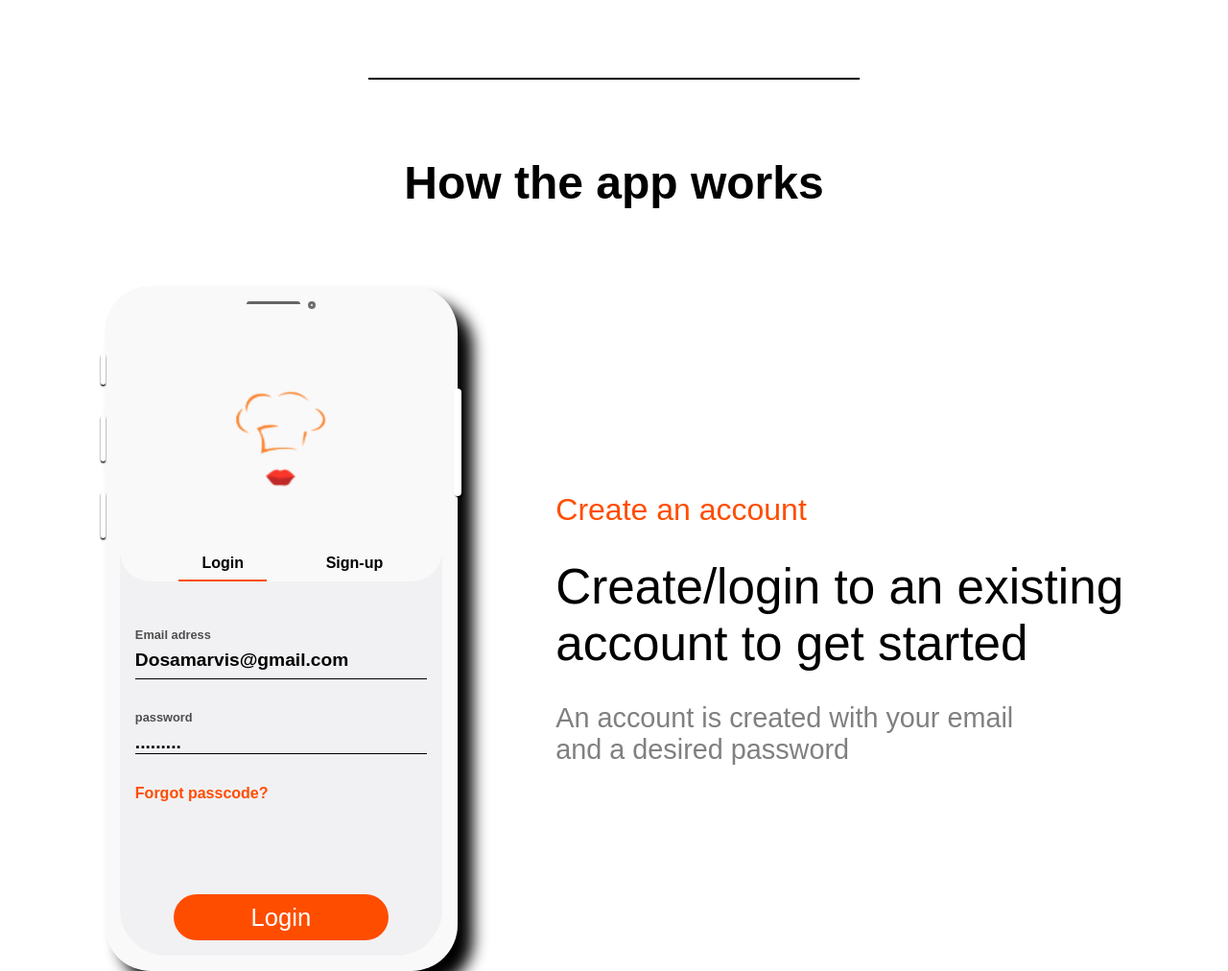
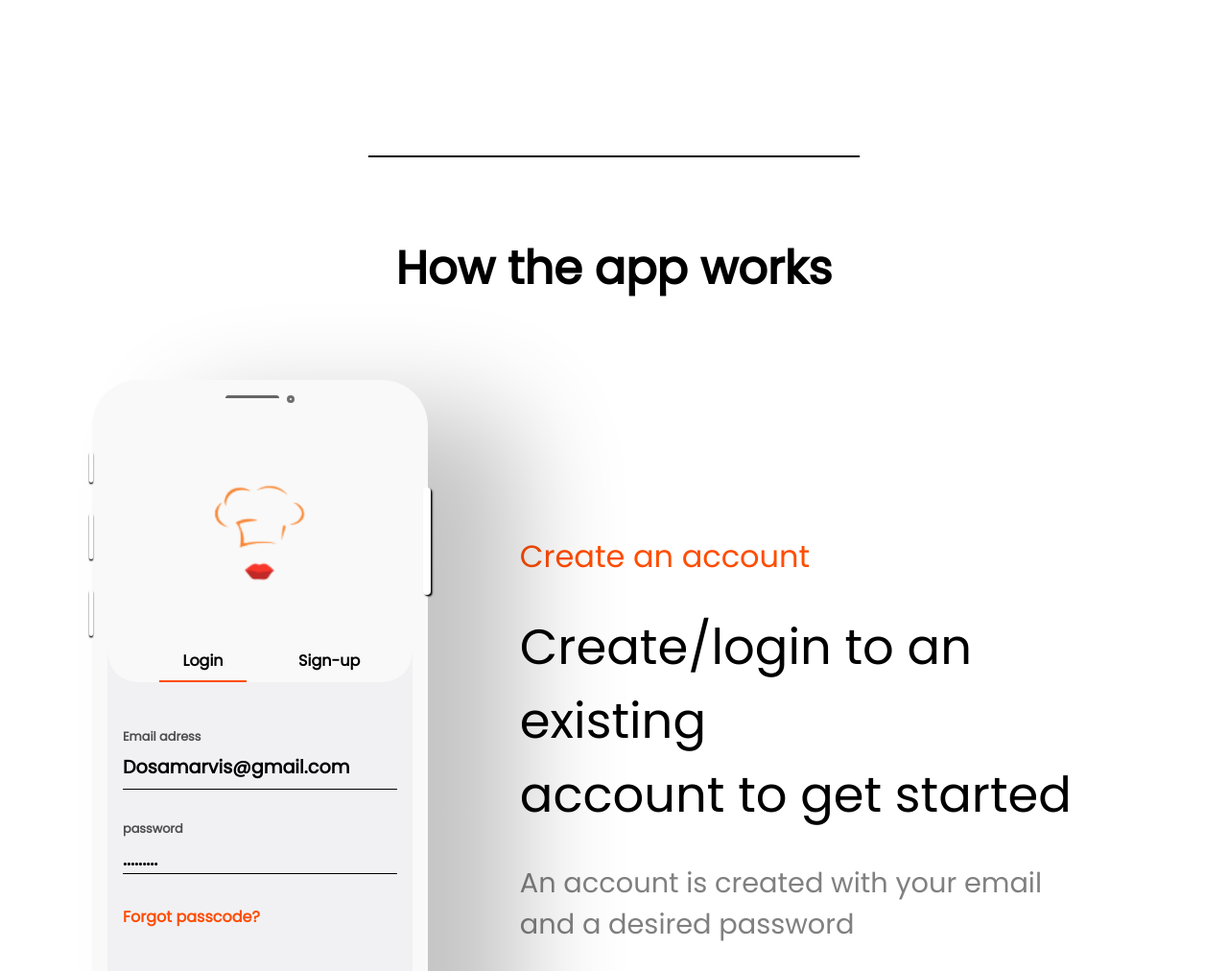
Before and after one commit to Fadal1011/Bella-Orange, a plain HTML site: page index.html in a window 1280 px wide. Shown: the part 1697-2709 px from the top of the page at 96% size. Drawn offline with Linux system fonts and the light colour scheme.

Commit message:
changement font family de notre page web

```diff
--- a/style.css
+++ b/style.css
@@ -1,4 +1,4 @@
-@import url('https://fonts.googleapis.com/css2?family=Roboto:wght@100&display=swap');
+@import url('https://fonts.googleapis.com/css2?family=Poppins&display=swap');
 :root{
     --orange:rgb(255, 77, 0);
     --white:white;
@@ -12,7 +12,7 @@
     margin: 0;
     padding: 0;
     box-sizing: border-box;
-    font-family: Arial, Helvetica, sans-serif;
+    font-family: 'Poppins', sans-serif;
 }
 
 body{
@@ -267,7 +267,7 @@ font-size: 2rem;
     border-radius: 3rem;
     padding: 1rem;
     position: relative;
-    box-shadow: 1rem 1rem 1rem var(--black);
+    box-shadow: 6rem 2rem 7rem rgba(0, 0, 0, 0.237);
 }
 
 .portable .body{
@@ -343,7 +343,7 @@ font-size: 2rem;
     display: flex;
     flex-direction: column;
     gap: .5rem;
-    border-bottom: solid .1rem var(--black);
+    border-bottom: solid .1rem black;
 }
 .portable .title{
     font-size: .8rem;
```
